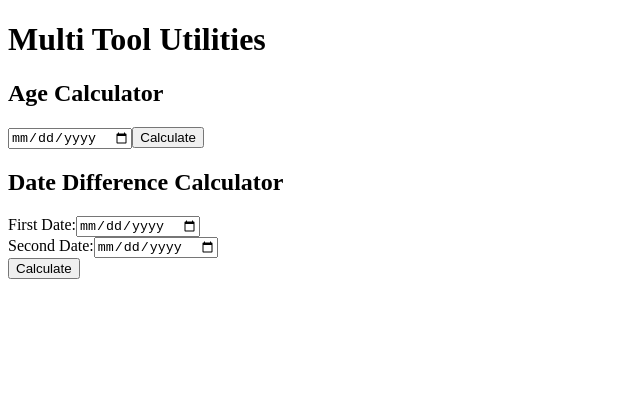
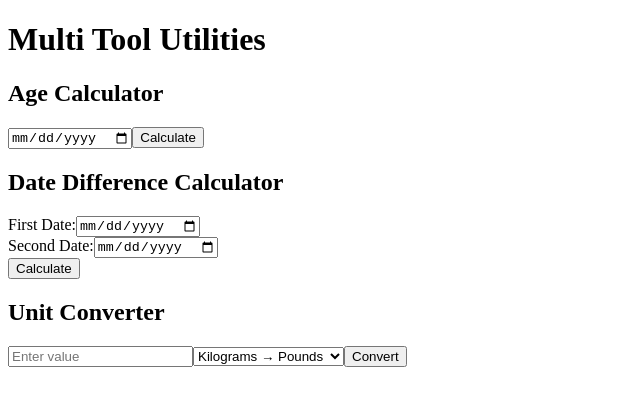
Before and after one commit to iamneonora/multi-tool-utilities, a Next.js app: page / in a window 1280 px wide. Shown: the top 406 px of the page, without its empty margins (0-640 px from the left). Built offline with nearby package versions, Linux system fonts and the light colour scheme.

Commit message:
Added third tool: unit converter

```diff
--- /dev/null
+++ b/components/UnitConverter.js
@@ -0,0 +1,63 @@
+import { useState } from "react";
+
+const unitOptions = {
+  "Kilograms → Pounds": (val) => val * 2.20462,
+  "Pounds → Kilograms": (val) => val / 2.20462,
+  "Miles → Kilometers": (val) => val * 1.60934,
+  "Kilometers → Miles": (val) => val / 1.60934,
+  "Celsius → Fahrenheit": (val) => (val * 9) / 5 + 32,
+  "Fahrenheit → Celsius": (val) => ((val - 32) * 5) / 9,
+  "Liters → Gallons": (val) => val * 0.264172,
+  "Gallons → Liters": (val) => val / 0.264172,
+};
+
+export default function UnitConverter() {
+  const [inputValue, setInputValue] = useState("");
+  const [conversionType, setConversionType] = useState("Kilograms → Pounds");
+  const [result, setResult] = useState(null);
+
+  const handleConvert = () => {
+    const input = parseFloat(inputValue);
+    if (!isNaN(input)) {
+      const converted = unitOptions[conversionType](input);
+      setResult(converted.toFixed(4));
+    } else {
+      setResult("Invalid input");
+    }
+  };
+
+  return (
+    <div className="max-w-md mx-auto bg-white shadow-md rounded-lg p-6 my-4">
+      <h2 className="text-xl font-bold mb-4 text-center">Unit Converter</h2>
+      <input
+        type="number"
+        placeholder="Enter value"
+        value={inputValue}
+        onChange={(e) => setInputValue(e.target.value)}
+        className="w-full border p-2 rounded mb-3"
+      />
+      <select
+        value={conversionType}
+        onChange={(e) => setConversionType(e.target.value)}
+        className="w-full border p-2 rounded mb-3"
+      >
+        {Object.keys(unitOptions).map((key) => (
+          <option key={key} value={key}>
+            {key}
+          </option>
+        ))}
+      </select>
+      <button
+        onClick={handleConvert}
+        className="w-full bg-blue-500 text-white py-2 rounded hover:bg-blue-600"
+      >
+        Convert
+      </button>
+      {result !== null && (
+        <div className="mt-4 text-center font-medium">
+          Result: <span className="font-bold">{result}</span>
+        </div>
+      )}
+    </div>
+  );
+}
--- a/pages/index.js
+++ b/pages/index.js
@@ -1,6 +1,7 @@
 import Head from "next/head";
 import AgeCalculator from "../components/AgeCalculator";
 import DateDiffCalculator from "../components/DateDiffCalculator";
+import UnitConverter from "../components/UnitConverter";
 
 export default function Home() {
     return (
@@ -22,6 +23,11 @@ export default function Home() {
                 <section className="mb-12">
                     <DateDiffCalculator />
                 </section>
+
+                {/* Tool 2: Unit Converter */}
+                <section className="mb-12">
+                    <UnitConverter />
+                </section>
             </main>
         </>
     );
```
